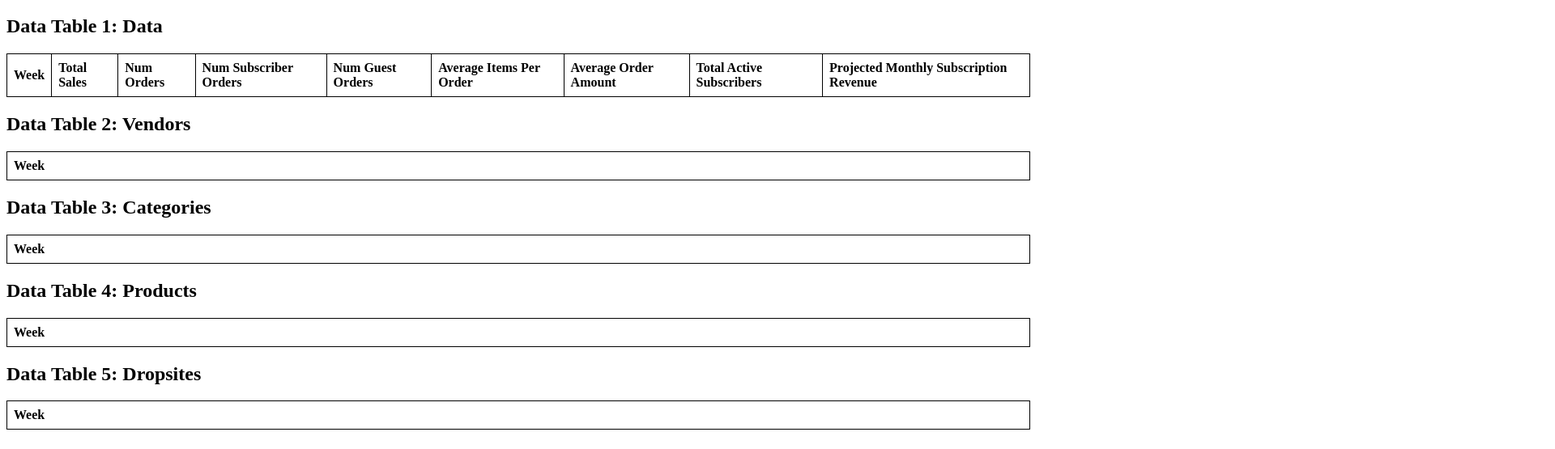
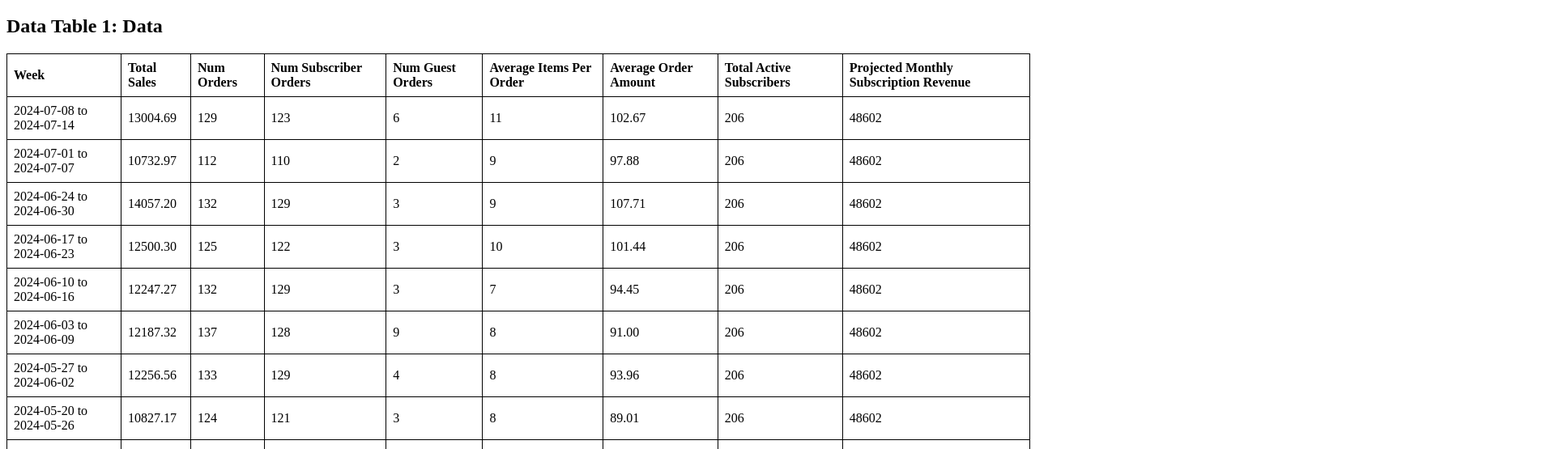
Before and after one commit to required777/TD-Testing-ffcsa_scripts, a website: page docs/DataTables.html in a window 1280 px wide. Shown: the part 61-616 px from the top of the page at 81% size, 1920 px wide, since content can reach past the window. Drawn offline with Linux system fonts and the light colour scheme.

Commit message:
Update DataTables.html

```diff
--- a/docs/DataTables.html
+++ b/docs/DataTables.html
@@ -85,8 +85,17 @@
     </table>
 
     <script>
-        // Assuming the JSON data is available as a JavaScript object
-        const jsonData = {https://raw.githubusercontent.com/required777/TD-Testing-ffcsa_scripts/1.1.1/localline/data/weekly_kpi.json };
+        // Fetching the JSON data
+        fetch('https://raw.githubusercontent.com/required777/TD-Testing-ffcsa_scripts/1.1.1/localline/data/weekly_kpi.json')
+            .then(response => response.json())
+            .then(jsonData => {
+                createDataTable1(jsonData);
+                createTable(jsonData, 'dataTable2', 'vendors');
+                createTable(jsonData, 'dataTable3', 'category');
+                createTable(jsonData, 'dataTable4', 'product');
+                createTable(jsonData, 'dataTable5', 'dropsite');
+            })
+            .catch(error => console.error('Error fetching the JSON data:', error));
 
         function createTable(jsonData, tableId, dataKey) {
             const table = document.getElementById(tableId);
@@ -138,12 +147,6 @@
                 table.appendChild(tr);
             });
         }
-
-        createDataTable1(jsonData);
-        createTable(jsonData, 'dataTable2', 'vendors');
-        createTable(jsonData, 'dataTable3', 'category');
-        createTable(jsonData, 'dataTable4', 'product');
-        createTable(jsonData, 'dataTable5', 'dropsite');
     </script>
 </body>
 </html>
```
